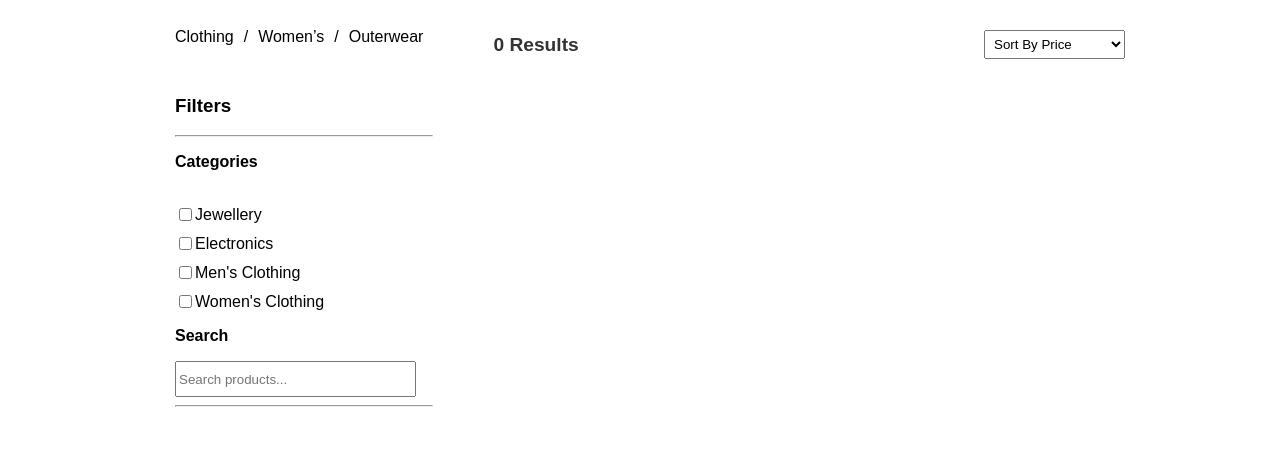
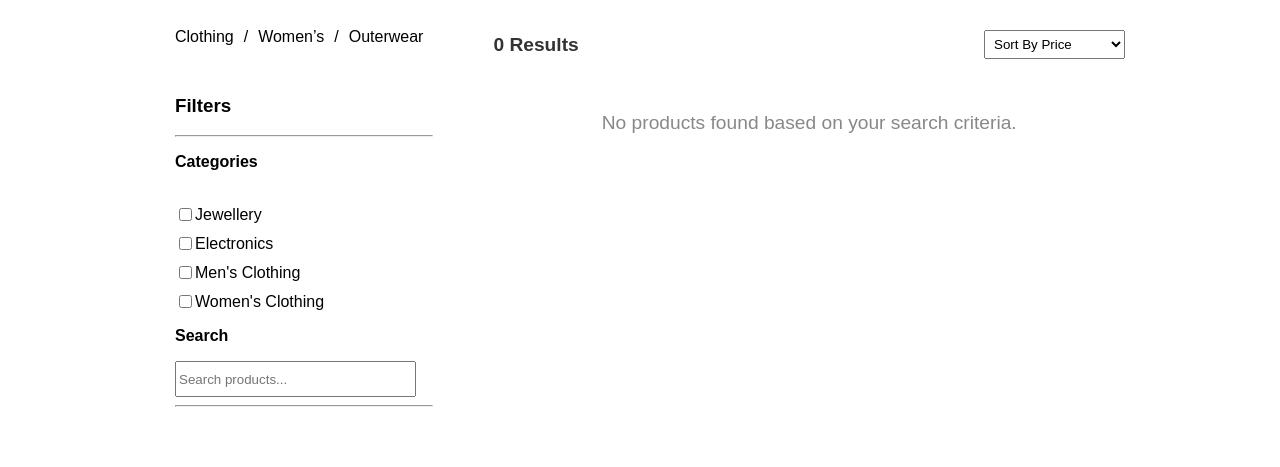
Before and after one commit to AnkitPardhi03/veniaProductPage, a plain HTML site: page index.html in a window 1280 px wide. Both pictures are taken after a click on the button "Load More". Shown: the part 333-800 px from the top of the page. Drawn offline with Linux system fonts and the light colour scheme; no server answers.

Commit message:
No product found error message added

```diff
--- a/index.html
+++ b/index.html
@@ -117,6 +117,9 @@
         </div>
 
         <div class="products__list" id="productList"></div>
+        <div id="noProductsMessage" class="no-products-message" style="display: none;">
+            <p>No products found based on your search criteria.</p>
+        </div>
         <div id="shimmerContainer" class="shimmer-container">
             <div class="shimmer-card shimmer"></div>
             <div class="shimmer-card shimmer"></div>
--- a/script.js
+++ b/script.js
@@ -67,7 +67,10 @@ function loadProducts() {
     // Check if there are products to display
     if (productChunk.length === 0) {
         loadMoreButton.style.display = 'none';
+        document.getElementById('noProductsMessage').style.display = 'block'; // Show no products message
         return;
+    } else {
+        document.getElementById('noProductsMessage').style.display = 'none'; // Hide no products message
     }
 
     productChunk.forEach(product => {
--- a/style.css
+++ b/style.css
@@ -464,6 +464,13 @@ body {
             margin-right: 5px;
         }
 
+		.no-products-message {
+			text-align: center;
+			color: #888;
+			font-size: 1.2em;
+			margin-top: 20px;
+		}
+
 
 @media (max-width: 768px) {
 	.main {
```
